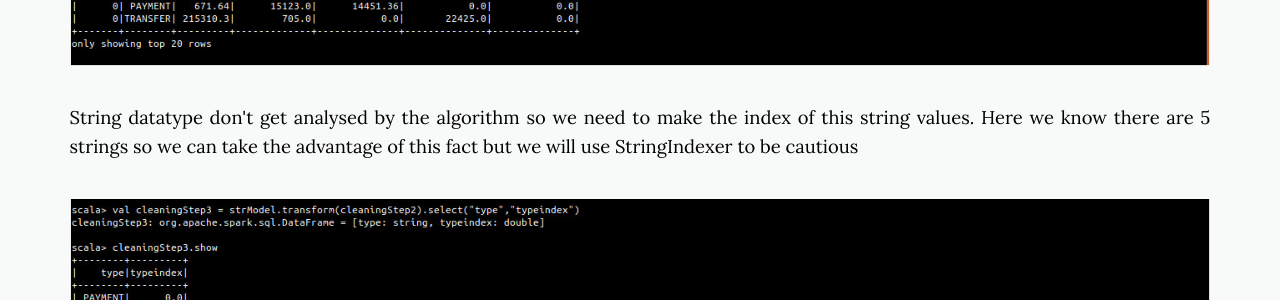
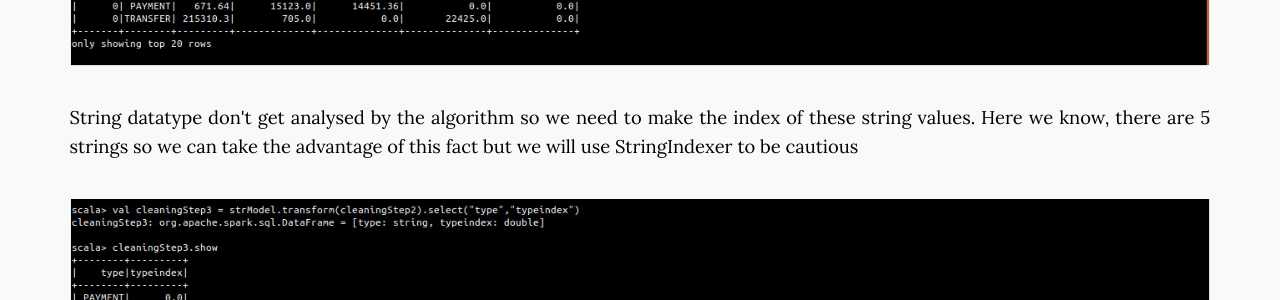
Before and after one commit to daftengineer/daftengineer.github.io, a Jekyll site: the page built from _posts/2018-08-20-fraud-detection.markdown, in a window 1280 px wide and 900 px high, scrolled down 1741 px. Shown: the part 155-455 px from the top of the window. Built offline with Jekyll 4.4.1, drawn with Linux system fonts in a browser that asks for light colours; nearby versions of some CDN libraries.

Commit message:
Update 2018-08-20-fraud-detection.markdown

```diff
--- a/_posts/2018-08-20-fraud-detection.markdown
+++ b/_posts/2018-08-20-fraud-detection.markdown
@@ -14,7 +14,7 @@
   <p style="text-align:justify;">The first step is to extract the data. Here data is stored in hdfs and is in csv file so we will use dataframe api to make a dataframe of CSV file(Around 500MB).<font size="1">Note: (Here I have assumed that all the required libraries are imported already.)</font></p>
   <img src = "https://daftengineer.github.io/media_assets/ml1p1.jpg" />
     <p style="text-align:justify;">Now, we are in transform section. After Loading, we need to cleaning out all the column which aren't necessary for the analysis </p><img src = "https://daftengineer.github.io/media_assets/ml1p2.jpg" />
-    <p style="text-align:justify;">String datatype don't get analysed by the algorithm so we need to make the index of this string values. Here we know there are 5 strings so we can take the advantage of this fact but we will use StringIndexer to be cautious</p><img src = "https://daftengineer.github.io/media_assets/ml1p3.jpg" />
+    <p style="text-align:justify;">String datatype don't get analysed by the algorithm so we need to make the index of these string values. Here we know, there are 5 strings so we can take the advantage of this fact but we will use StringIndexer to be cautious</p><img src = "https://daftengineer.github.io/media_assets/ml1p3.jpg" />
     <p style="text-align:justify;">After transformation, We would be able to see the dataframe like below: </p><img src = "https://daftengineer.github.io/media_assets/ml1p4.jpg" />
     <p style="text-align:justify;">In order to put values through algorithm we need vector of the row values so we will vectorize the row. The point here to be noted, is that, as we go on through different stages of pipeline, we remove all the null rows we have so that doesn't impact our last stages.</p><img src = "https://daftengineer.github.io/media_assets/ml1p5.jpg" />
   <p style="text-align:justify;">So, this is the step in which we will normalize the vector so we can analyse it without huge overhead and without spiking to too low or too high value as normalization will keep those values in 0 to 1 interval</p>
```
